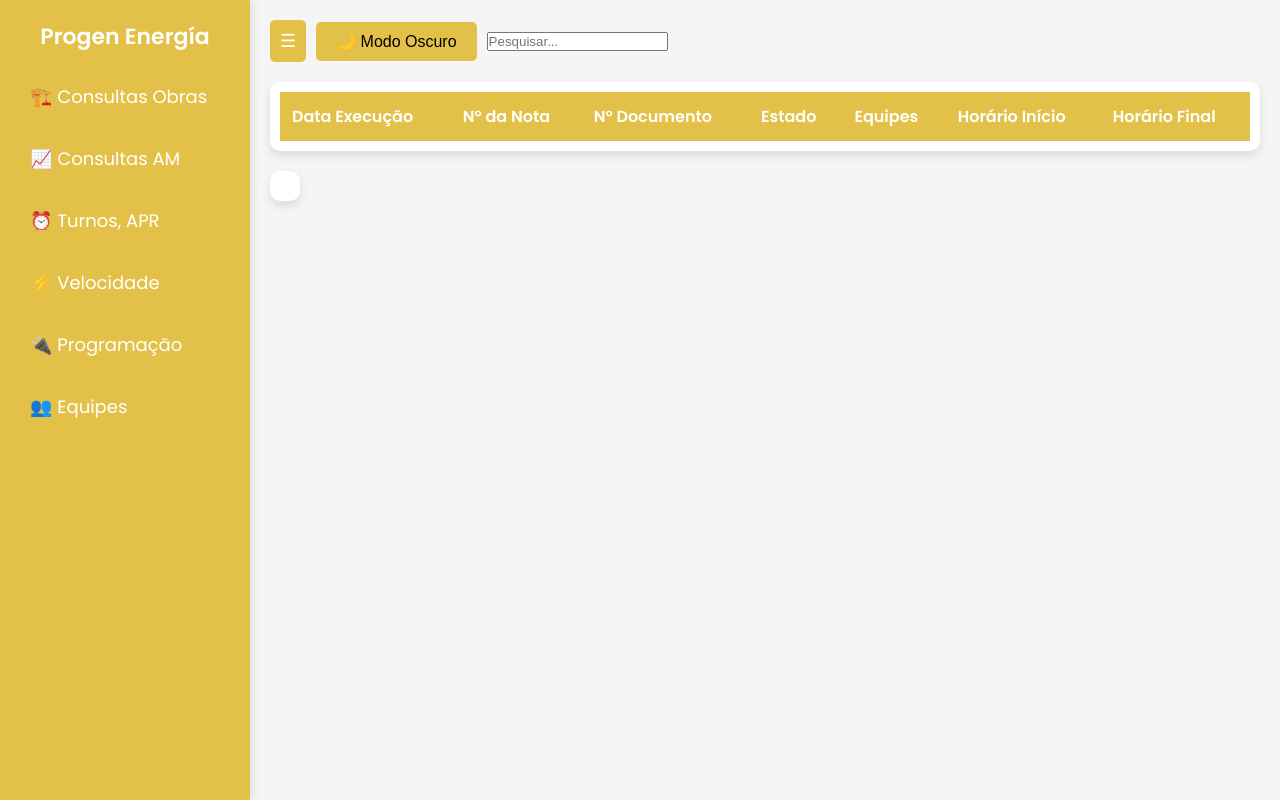
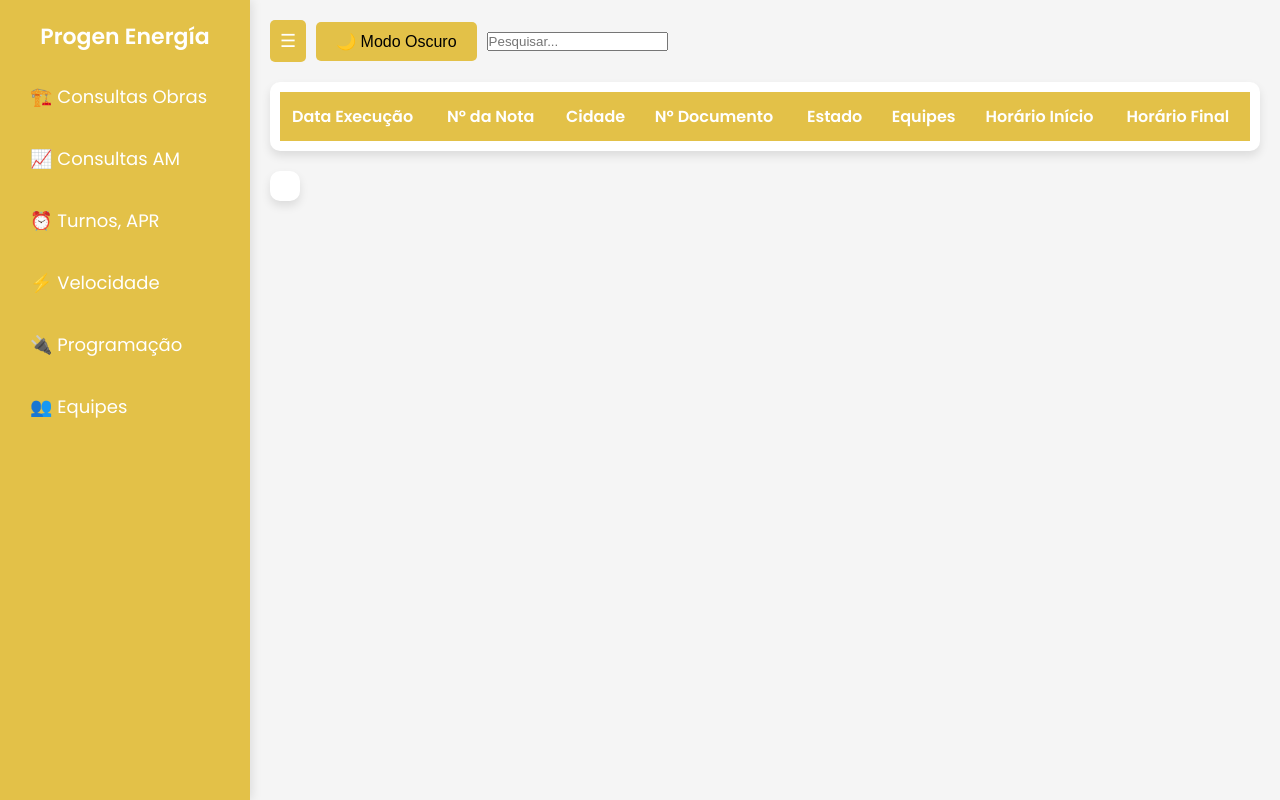
Before and after one commit to Kervin-Rolp/progenenergia.github.io, a plain HTML site: page programacao.html in a window 1280 px wide. Drawn offline with Linux system fonts and the light colour scheme.

Commit message:
Update programacao.html

```diff
--- a/programacao.html
+++ b/programacao.html
@@ -50,6 +50,7 @@
               <tr>
                 <th scope="col">Data Execução</th>
                 <th scope="col">Nº da Nota</th>
+                <th scope="col">Cidade</th>
                 <th scope="col">Nº Documento</th>
                 <th scope="col">Estado</th>
                 <th scope="col">Equipes</th>
```
